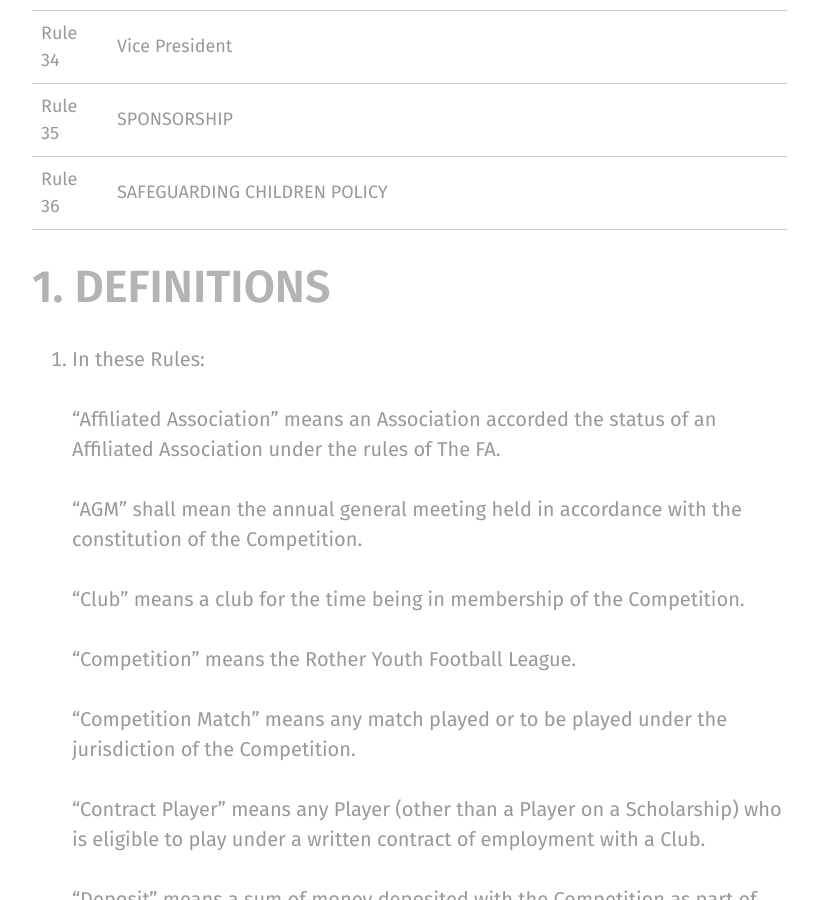
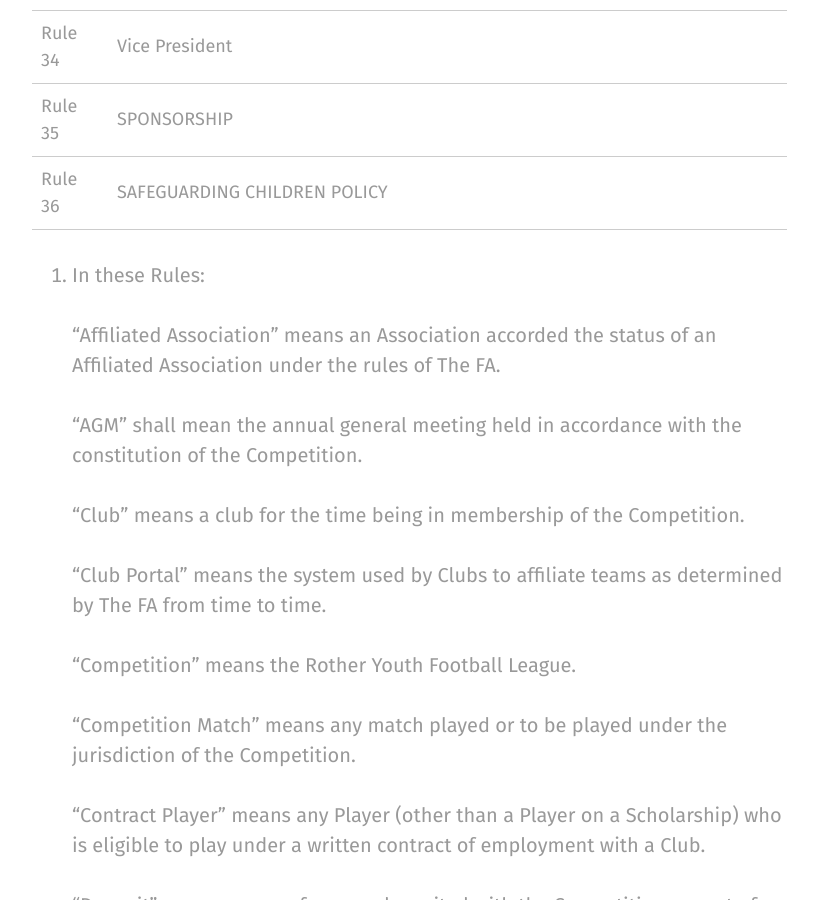
Before and after one commit to rotherleague/Rother, a Jekyll site: the page built from rules.md, in a window 1280 px wide and 900 px high, scrolled down 2789 px. Shown: the whole window, without its empty margins (48-866 px from the left). Built offline with Jekyll 4.4.1, drawn with Linux system fonts in a browser that asks for light colours; nearby versions of some CDN libraries; some of the changed text lies outside the part shown.

Commit message:
Update 01.md

```diff
--- a/_includes/rules/01.md
+++ b/_includes/rules/01.md
@@ -1,4 +1,3 @@
-# 1. DEFINITIONS
 
 
 1. In these Rules:
@@ -10,6 +9,9 @@
 
 
     “Club” means a club for the time being in membership of the Competition.
+
+
+    “Club Portal” means the system used by Clubs to affiliate teams as determined by The FA from time to time.
 
 
     “Competition” means the Rother Youth Football League.
```
Also changed, not shown: other parts of _includes/rules/01.md (+1 -1 lines).
